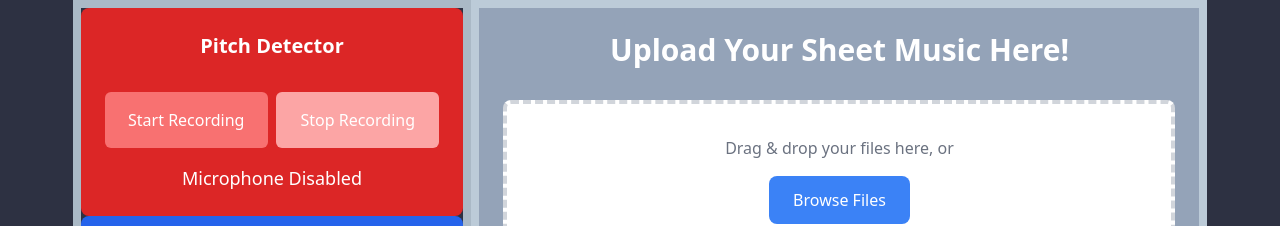
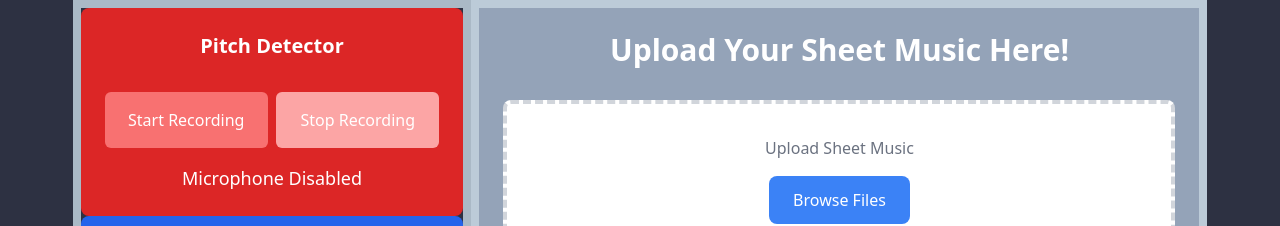
Before and after one commit to RichardM1337/2024-Music-Hackathon, a Vue app in the folder 2024-music-hackathon-frontend/: page /pitch in a window 1280 px wide. Shown: the top 226 px of the page. Built offline with nearby package versions, Linux system fonts and the light colour scheme.

Commit message:
nnnnnnnnnnbvhh

```diff
--- a/2024-music-hackathon-frontend/src/components/PitchPickup.vue
+++ b/2024-music-hackathon-frontend/src/components/PitchPickup.vue
@@ -82,6 +82,7 @@ export default {
     frequencyToPitch(frequency) {
       const A4 = 440 // a4 pitch
       const semitones = Math.round(12 * Math.log2(frequency / A4)) // diff b/w freq and 440 hz
+      //is the frequency just wrong or is it the logic -> check later
       const pitchClasses = ['C', 'C#', 'D', 'D#', 'E', 'F', 'F#', 'G', 'G#', 'A', 'A#', 'B']
       const pitchIndex = (semitones + 1200) % 12 // round whatever semitones and divide by 12
       const octave = Math.floor(semitones / 12) + 4
--- a/2024-music-hackathon-frontend/src/components/upload.vue
+++ b/2024-music-hackathon-frontend/src/components/upload.vue
@@ -14,7 +14,7 @@
             @dragover.prevent
           >
             <p class="text-gray-500 mb-4">
-              Drag & drop your files here, or
+              Upload Sheet Music
             </p>
             <label
               for="media"
@@ -28,7 +28,7 @@
               accept="image/*"
               multiple
               class="hidden"
-              @change="handelFileUpload"
+              @change="handleFileUpload"
             />
             <p class="text-sm text-gray-400 mt-4">
               Minimum file size: 50MB
@@ -80,10 +80,10 @@
   });
 
   const imageSrc = ref([]);
+  const selectedFiles = ref([]);
 
-  const selectedFiles = ref([]);
-  const handelFileUpload = (e) => {
-    var files = e.target.files || e.dataTransfer.files;
+  const handleFileUpload = (e) => {
+    const files = e.target.files || e.dataTransfer.files;
     if (!files.length) return;
 
     for (let i = 0; i < files.length; i++) {
@@ -91,7 +91,6 @@
       const src = URL.createObjectURL(files[i]);
       imageSrc.value.push(src);
     }
-    console.log(selectedFiles.value, "seldjhfdh fikes");
 
     form.value.media = e.target.files[0];
     console.log(form.value.media, "file upload");
```
